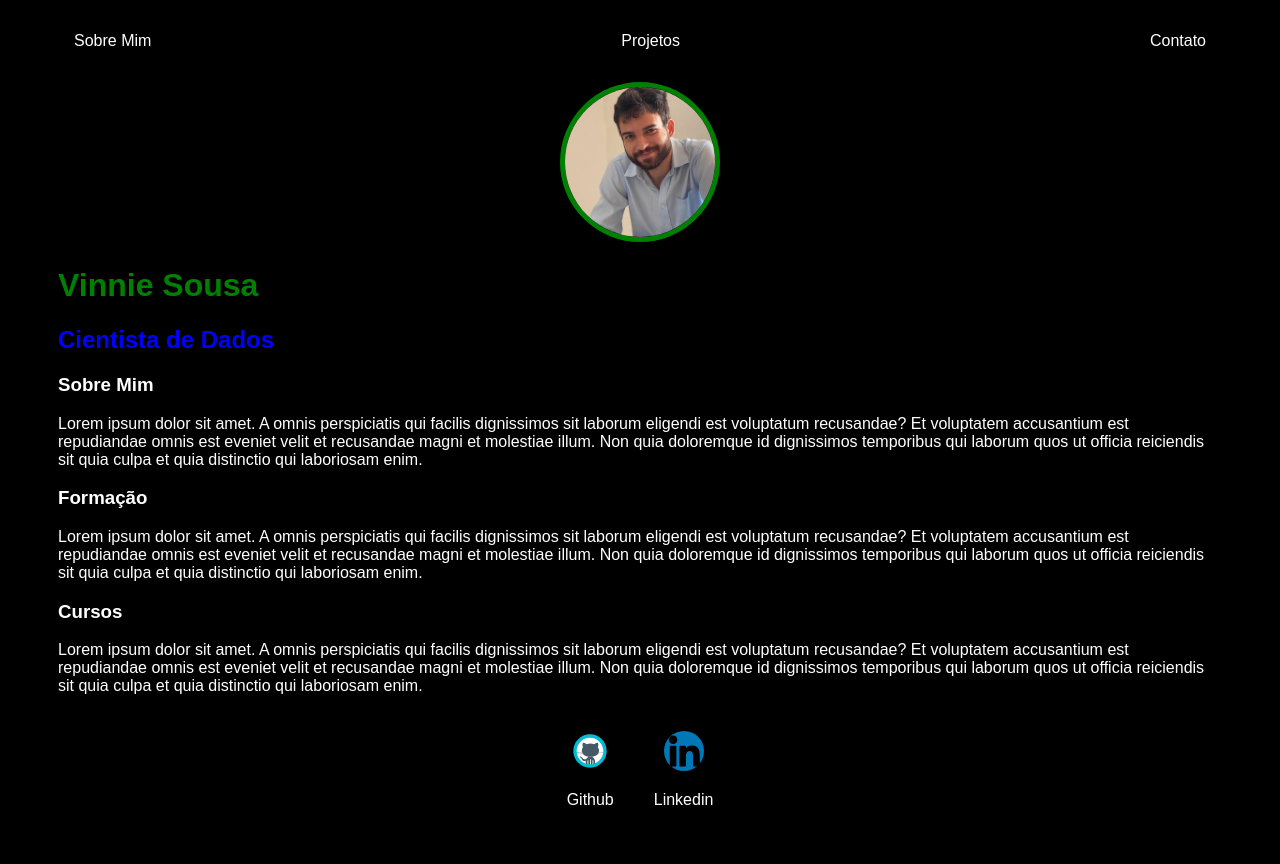
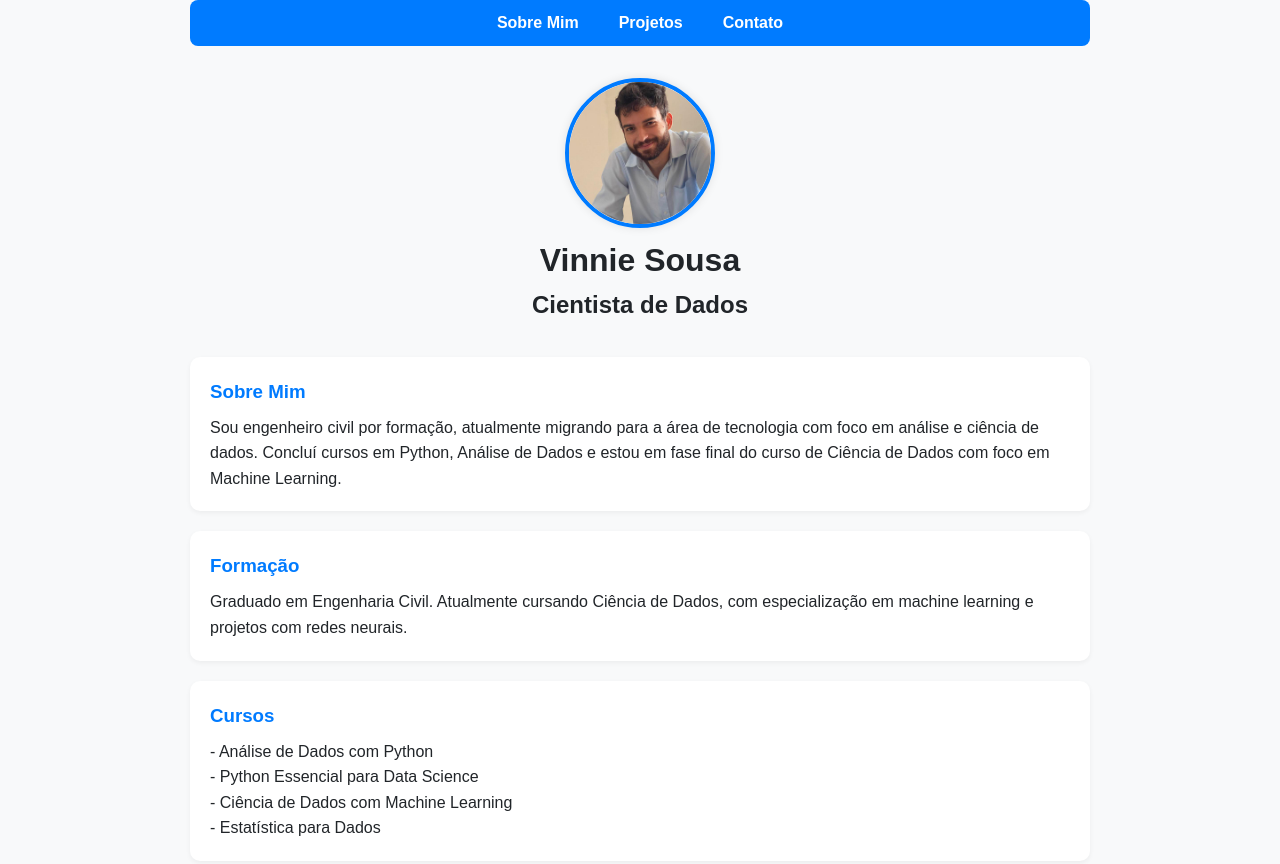
Before and after one commit to VinnieSousa/VinnieSousa.github.io, a plain HTML site: page index.html in a window 1280 px wide. Shown: the top 864 px of the page. Drawn offline with Linux system fonts and the light colour scheme.

Commit message:
new visuals

```diff
--- a/index.css
+++ b/index.css
@@ -1,62 +1,125 @@
+
+* {
+    margin: 0;
+    padding: 0;
+    box-sizing: border-box;
+}
+
 body {
-    color: white;
-    background-color: black;
+    color: #212529;
+    background-color: #F8F9FA;
     font-family: Arial, Helvetica, sans-serif;
-    }
-
-    ul{
-        display:flex;
-        justify-content: space-between;
-        list-style-type: none;
-        align-items: center;
-        padding: 16px;
-
-    }
-
-    a{
-        color: white;
-        text-decoration: none;
-    }
-
-    header img{
-        width: 150px;
-        height: 150px;
-        border-radius: 50%;
-        border: 5px solid green;
-    }
-
-    .center {
-        text-align: center;
-    }
-
-    h1{
-        color: green;
-    }
-
-    h2 {
-        color: blue;
-    }
-
-    footer img{
-        width: 40px;
-        height: 40px;
-        border-radius: 60%;
-    }
-
-    footer{
-        display: flex;
-        justify-content: center;
-    }
-
-    footer a{
-        margin: 20px;
-        text-align: center;
-    }
-
-    nav a:hover{
-    color: blue
+    line-height: 1.6;
 }
 
 .container {
     padding: 0px 50px;
+    max-width: 1000px;
+    margin: auto;
 }
+
+nav {
+    background-color: #007BFF;
+    padding: 10px 0;
+    border-radius: 8px;
+}
+
+nav ul {
+    display: flex;
+    justify-content: center;
+    list-style-type: none;
+    gap: 40px;
+    padding: 0;
+    margin: 0;
+}
+
+nav a {
+    color: white;
+    font-weight: bold;
+    text-decoration: none;
+    transition: 0.3s;
+}
+
+nav a:hover {
+    color: #FFD700;
+    text-decoration: underline;
+}
+
+header {
+    text-align: center;
+    margin: 2rem 0;
+}
+
+header img {
+    width: 150px;
+    height: 150px;
+    border-radius: 50%;
+    border: 4px solid #007BFF;
+    object-fit: cover;
+    box-shadow: 0 0 10px rgba(0,0,0,0.1);
+}
+
+main section {
+    background-color: white;
+    padding: 20px;
+    border-radius: 10px;
+    margin-bottom: 20px;
+    box-shadow: 0 2px 5px rgba(0,0,0,0.05);
+}
+
+main section h3 {
+    color: #007BFF;
+    margin-bottom: 0.5rem;
+}
+
+footer {
+    display: flex;
+    justify-content: center;
+    align-items: center;
+    background-color: #6C757D;
+    color: white;
+    padding: 20px;
+    gap: 40px;
+    margin-top: 30px;
+    flex-wrap: wrap;
+    border-radius: 8px;
+}
+
+footer a {
+    text-align: center;
+    color: white;
+    text-decoration: none;
+    transition: 0.3s;
+}
+
+footer a:hover {
+    color: #FFD700;
+}
+
+footer img {
+    width: 30px;
+    height: 30px;
+    margin-bottom: 5px;
+    border-radius: 50%;
+}
+
+@media (max-width: 600px) {
+    nav ul {
+        flex-direction: column;
+        gap: 15px;
+    }
+
+    .container {
+        padding: 0 20px;
+    }
+
+    header img {
+        width: 120px;
+        height: 120px;
+    }
+
+    footer {
+        flex-direction: column;
+        gap: 20px;
+    }
+}
--- a/index.html
+++ b/index.html
@@ -1,5 +1,5 @@
 <!DOCTYPE html>
-<html lang="en">
+<html lang="pt-br">
 <head>
     <meta charset="UTF-8">
     <meta name="viewport" content="width=device-width, initial-scale=1.0">
@@ -10,21 +10,15 @@
     <div class="container">
         <nav>
             <ul>
-            <li>
-                <a href="index.html">Sobre Mim</a>
-            </li>
-            <li>
-                <a href="project.html">Projetos</a>
-            <li>
-                <a href="contact.html">Contato</a>
-            </li>
-            </li>
+                <li><a href="index.html">Sobre Mim</a></li>
+                <li><a href="project.html">Projetos</a></li>
+                <li><a href="contact.html">Contato</a></li>
             </ul>
         </nav>
 
         <header>
             <div class="center">
-        <img src="./img/a1.jpg"></img>
+                <img src="./img/a1.jpg" alt="Foto de Vinnie Sousa">
             </div>
             <h1>Vinnie Sousa</h1>
             <h2>Cientista de Dados</h2>
@@ -33,39 +27,33 @@
         <main>
             <section>
                 <h3>Sobre Mim</h3>
-        <p>
-        Lorem ipsum dolor sit amet. A omnis perspiciatis qui facilis dignissimos sit laborum eligendi est voluptatum recusandae?
-        Et voluptatem accusantium est repudiandae omnis est eveniet velit et recusandae magni et molestiae illum.
-        Non quia doloremque id dignissimos temporibus qui laborum quos ut officia reiciendis sit quia culpa et quia distinctio qui laboriosam enim.
-        </p>
+                <p>Sou engenheiro civil por formação, atualmente migrando para a área de tecnologia com foco em análise e ciência de dados. Concluí cursos em Python, Análise de Dados e estou em fase final do curso de Ciência de Dados com foco em Machine Learning.</p>
             </section>
+
             <section>
                 <h3>Formação</h3>
-        <p>
-        Lorem ipsum dolor sit amet. A omnis perspiciatis qui facilis dignissimos sit laborum eligendi est voluptatum recusandae?
-        Et voluptatem accusantium est repudiandae omnis est eveniet velit et recusandae magni et molestiae illum.
-        Non quia doloremque id dignissimos temporibus qui laborum quos ut officia reiciendis sit quia culpa et quia distinctio qui laboriosam enim.
-        </p>
+                <p>Graduado em Engenharia Civil. Atualmente cursando Ciência de Dados, com especialização em machine learning e projetos com redes neurais.</p>
+            </section>
+
             <section>
                 <h3>Cursos</h3>
-        <p>
-        Lorem ipsum dolor sit amet. A omnis perspiciatis qui facilis dignissimos sit laborum eligendi est voluptatum recusandae?
-        Et voluptatem accusantium est repudiandae omnis est eveniet velit et recusandae magni et molestiae illum.
-        Non quia doloremque id dignissimos temporibus qui laborum quos ut officia reiciendis sit quia culpa et quia distinctio qui laboriosam enim.
+                <p>- Análise de Dados com Python<br>
+                - Python Essencial para Data Science<br>
+                - Ciência de Dados com Machine Learning<br>
+                - Estatística para Dados<br>
                 </p>
             </section>
         </main>
 
         <footer>
             <a href="https://github.com/VinnieSousa" target="_blank" rel="noopener noreferrer">
-        <img src="./img/github.svg"></img>
+                <img src="./img/github.svg" alt="GitHub">
                 <p>Github</p>
             </a>
             <a href="https://www.linkedin.com/in/vinnie-sousa/" target="_blank" rel="noopener noreferrer">
-        <img src="./img/linkedin.svg"></img>
+                <img src="./img/linkedin.svg" alt="LinkedIn">
                 <p>Linkedin</p>
             </a>
-
         </footer>
     </div>
 </body>
```
Lines whose indentation alone changed are shown as unchanged.
